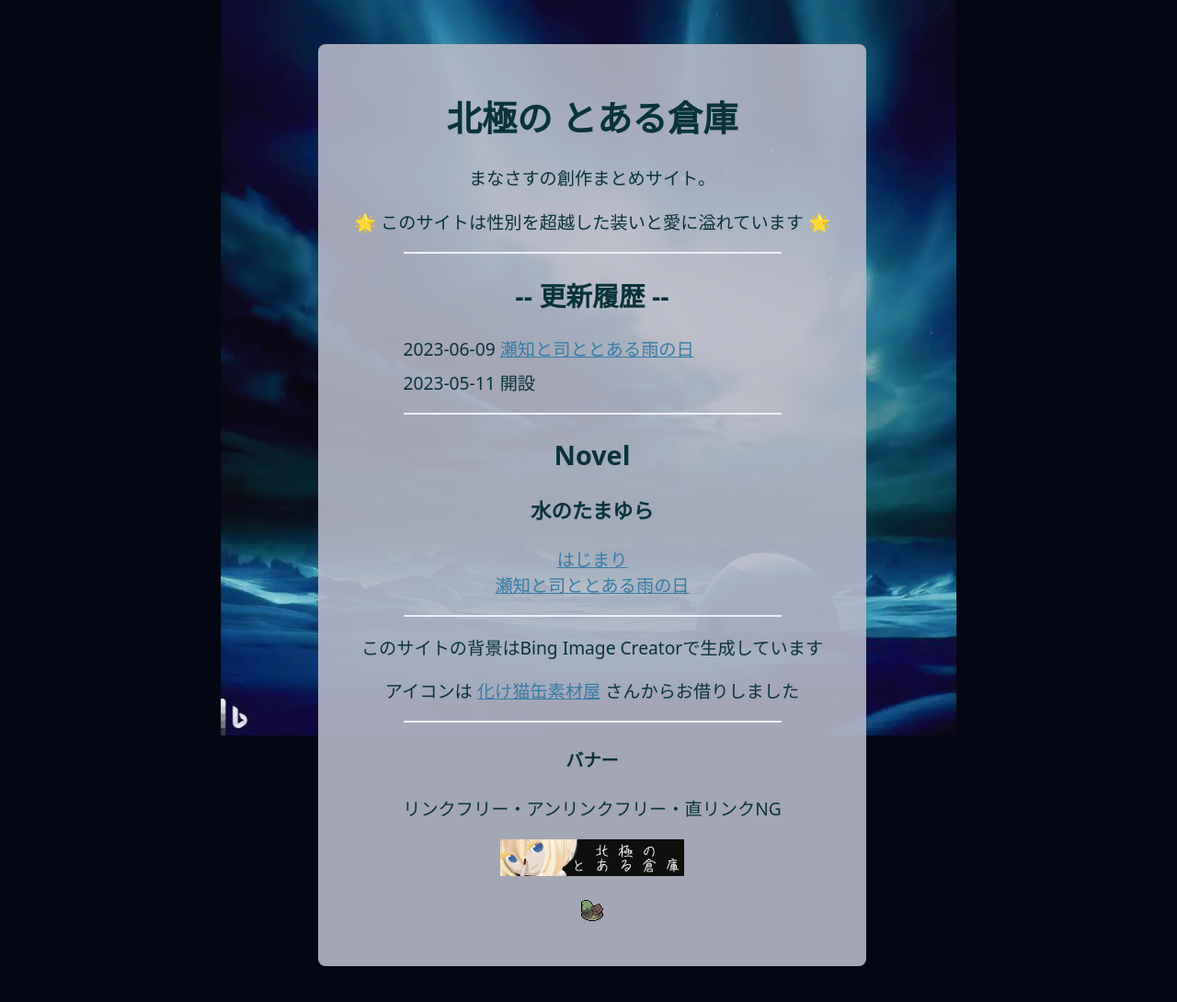
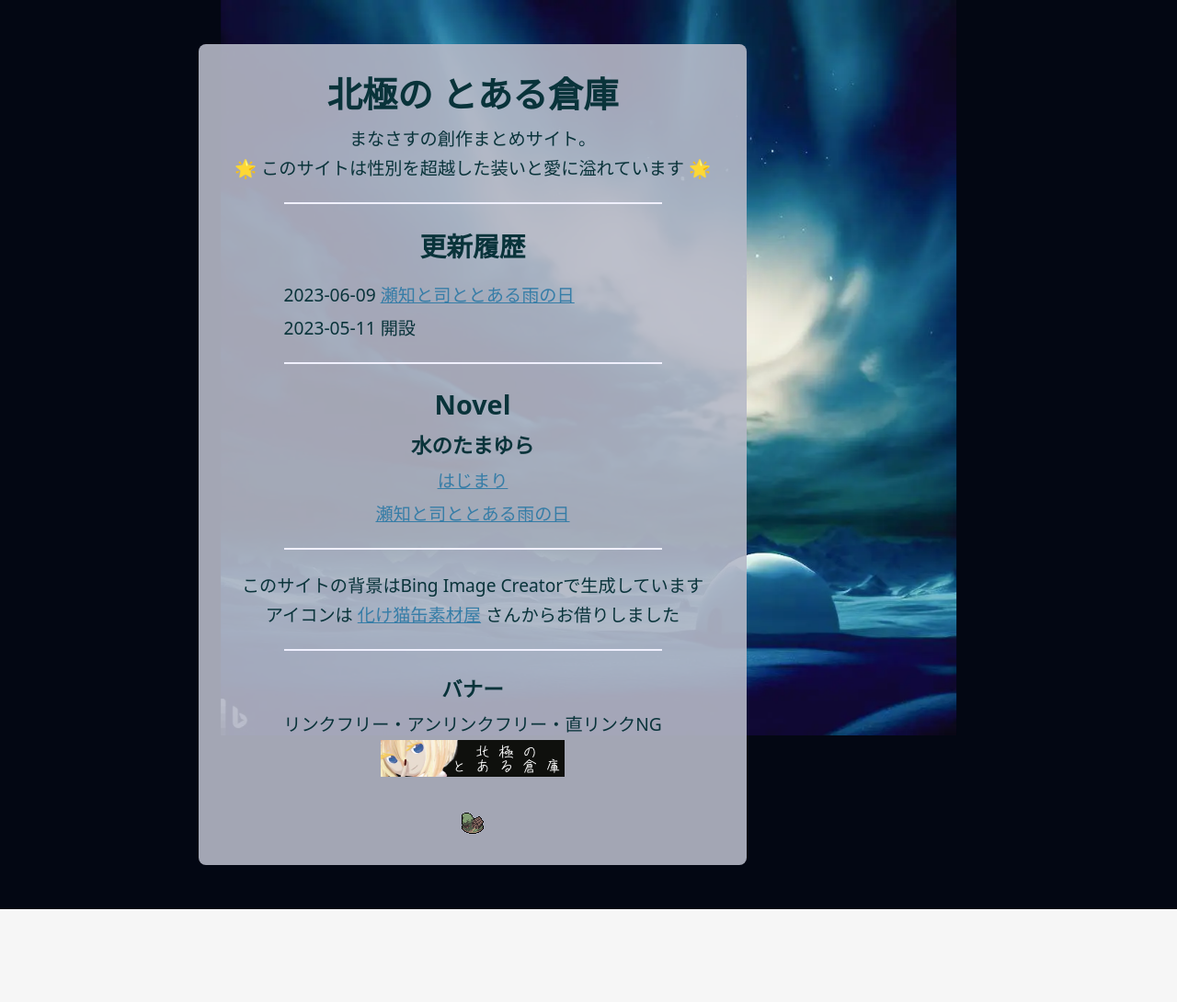
Before and after one commit to thetalemon/novel, an Astro site: page / in a window 1280 px wide. Shown: the whole page at 92% size. After the commit the page ends 989 px from the top, so only its background shows below. Built offline with nearby package versions, Linux system fonts and the light colour scheme; Astro itself is replaced by a stand-in of ours.

Commit message:
余白調整終わり

```diff
--- a/src/feature/History.astro
+++ b/src/feature/History.astro
@@ -22,10 +22,6 @@ import { HISTORY_LIST } from "../data/history";
 
 <style lang="scss">
   .root {
-    display: flex;
-    flex-direction: column;
-    justify-content: flex-start;
-    gap: 0.5em;
     max-width: 75%;
     margin: 1em auto;
     li {
--- a/src/layouts/DefaultLayout.astro
+++ b/src/layouts/DefaultLayout.astro
@@ -24,7 +24,7 @@ const {
 
 <Layout title={title}>
   <main style=`--bgColor: ${bgColor}; --bgUrl: ${bgUrl}`>
-    <div class={`wrapper ${isTop && "isTop"}`}>
+    <div class={`wrapper ${isTop ? "isTop" : ""}`}>
       <div class="inner">
         <Card textColor={cardTextColor} bgColor={cardBgColor}>
           <slot />
@@ -50,7 +50,6 @@ const {
   main {
     display: flex;
     justify-content: center;
-    align-items: center;
     width: 100%;
     min-height: 100vh;
     z-index: 1;
@@ -60,48 +59,45 @@ const {
     .menuWrapper {
       margin-bottom: 40px;
       width: calc(min(min(100vh, 100vw), 620px) - 24px);
-      @media screen and (min-width: 1080px) {
+      @media screen and (min-width: 1000px) {
         width: fit-content;
         position: fixed;
         top: 50%;
-        transform: translateY(-40%);
-        right: 48px;
+        left: 50%;
+        transform: translateY(-40%)
+          translateX(calc(min(min(100vh, 100vw), 620px) / 3));
         display: flex;
         align-items: center;
       }
       .menu {
         width: 100%;
         flex-shrink: 0;
-        @media screen and (min-width: 1080px) {
+        @media screen and (min-width: 1000px) {
           width: 240px;
         }
       }
     }
 
     .wrapper {
-      position: relative;
       display: flex;
       justify-content: center;
       row-gap: 40px;
       align-items: center;
       flex-direction: column;
-      width: calc(min(min(100vh, 100vw), 1080px));
-      @media screen and (min-width: 1080px) {
-        align-items: flex-start;
-      }
+      width: calc(min(min(100vh, 100vw), 1020px) + 280px);
     }
 
     .inner {
       margin: 48px 8px;
       width: calc(min(min(100vh, 100vw), 620px) - 24px);
       flex-shrink: 0;
-      @media screen and (min-width: 1080px) {
-        margin-right: 0;
+      @media screen and (min-width: 1000px) {
+        margin-right: 260px;
       }
     }
 
     .isTop.wrapper {
-      @media screen and (min-width: 1080px) {
+      @media screen and (min-width: 1000px) {
         align-items: center;
       }
     }
--- a/src/layouts/Layout.astro
+++ b/src/layouts/Layout.astro
@@ -35,16 +35,28 @@ const { title } = Astro.props;
   h6,
   p {
     text-align: center;
+    margin: 0.25rem 0;
+  }
+  h1,
+  h2 {
+    margin: 0 0 0.5rem;
+  }
+  h3 {
+    margin: 0 0 0.5rem;
   }
   hr {
     border: none;
     border-top: 2px double #f0f0ff;
-    margin: 4px auto;
+    margin: 1.5rem auto;
   }
   ul {
     list-style: none;
     padding: 0;
     text-align: center;
+    margin: 0;
+  }
+  li {
+    margin: 0.5rem 0;
   }
   a {
     color: #367da7;
--- a/src/pages/index.astro
+++ b/src/pages/index.astro
@@ -16,7 +16,7 @@ import NovelList from "../components/NovelList.astro";
   <p>まなさすの創作まとめサイト。</p>
   <p>🌟 このサイトは性別を超越した装いと愛に溢れています 🌟</p>
   <hr />
-  <h2>-- 更新履歴 --</h2>
+  <h2>更新履歴</h2>
   <History />
   <hr />
   <NovelList />
@@ -29,11 +29,11 @@ import NovelList from "../components/NovelList.astro";
   </p>
 
   <hr />
-  <h4>バナー</h4>
+  <h3>バナー</h3>
   <p>リンクフリー・アンリンクフリー・直リンクNG</p>
   <p><img src="/banner.png" /></p>
 
-  <p>
+  <p class="link">
     <a href="https://manasas.dev" rel="me" target="_blank"
       ><img src="/icon/profile.gif" /></a
     >
@@ -47,4 +47,7 @@ import NovelList from "../components/NovelList.astro";
   hr {
     width: 75%;
   }
+  .link {
+    margin-top: 2rem;
+  }
 </style>
```
